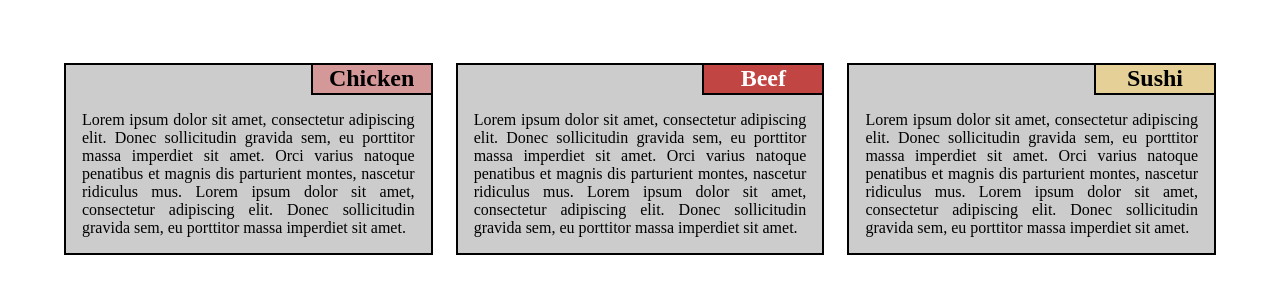
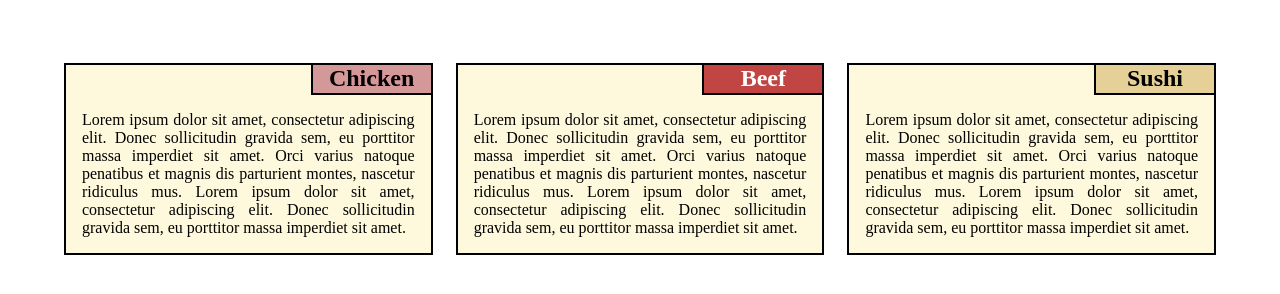
Before and after one commit to trpinto/coursera-jhu, a plain HTML site: page html-css-java/module2-solution/index.html in a window 1280 px wide. Shown: the part 102-396 px from the top of the page. Drawn offline with Linux system fonts and the light colour scheme.

Commit message:
Update main.css

```diff
--- a/html-css-java/module2-solution/css/main.css
+++ b/html-css-java/module2-solution/css/main.css
@@ -23,7 +23,7 @@
 	float: left;
 	border: 2px solid #000;
 	--padding: 1rem;
-	background-color: #ccc;
+	background-color: #fef8dc;
 }
 .container>.menu>.item>.title-wrap{
 	width: 100%;
```
